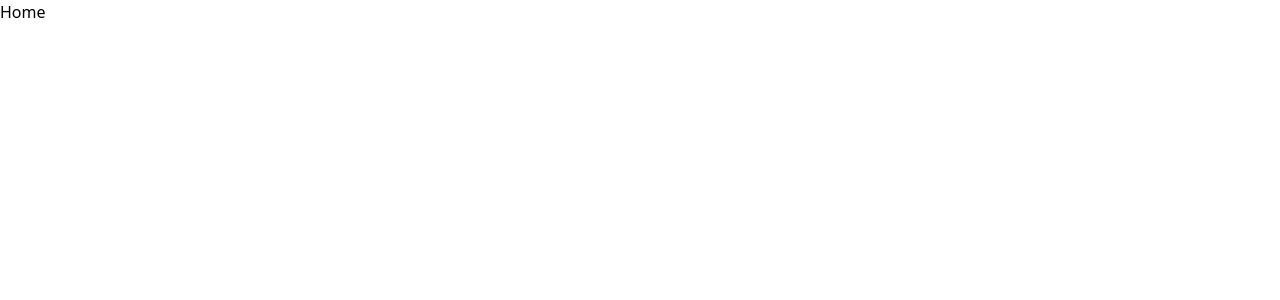
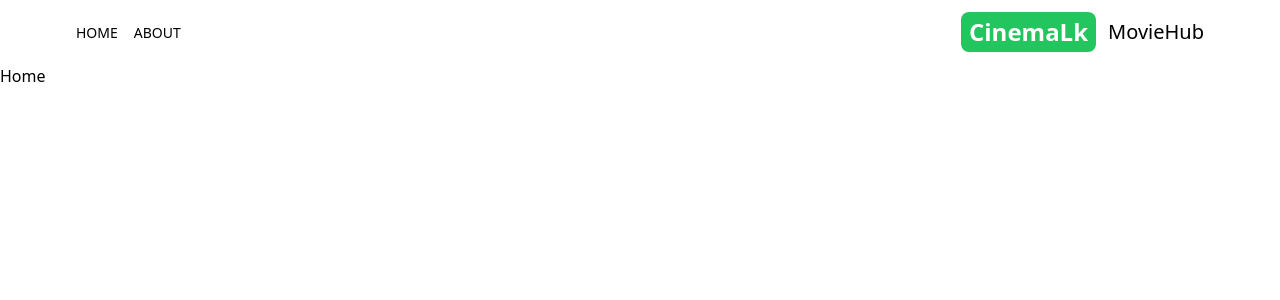
Before and after one commit to ShalukaPiuminda/cinemalk-next, a Next.js app: page / in a window 1280 px wide. Shown: the top 300 px of the page. Built offline with nearby package versions, Linux system fonts and the light colour scheme.

Commit message:
add header section

```diff
--- a/src/app/layout.js
+++ b/src/app/layout.js
@@ -1,5 +1,6 @@
 import { Geist, Geist_Mono } from "next/font/google";
 import "./globals.css";
+import Header from "@/components/Header";
 
 const geistSans = Geist({
   variable: "--font-geist-sans",
@@ -22,6 +23,7 @@ export default function RootLayout({ children }) {
       <body
         className={`${geistSans.variable} ${geistMono.variable} antialiased`}
       >
+   <Header/>
         {children}
       </body>
     </html>
--- /dev/null
+++ b/src/components/Header.jsx
@@ -0,0 +1,20 @@
+import React from 'react';
+import MenuItem from './MenuItem';
+import { AiFillHome } from 'react-icons/ai';
+import { BsFillInfoCircleFill } from 'react-icons/bs'; // Corrected import path
+import Link from 'next/link';
+
+export default function Header() {
+  return (
+    <div className='flex justify-between items-center p-3 max-w-6xl mx-auto'>
+      <div className="flex gap-4 ">
+        <MenuItem title="home" address="/" Icon={AiFillHome} />
+        <MenuItem title="about" address="/about" Icon={BsFillInfoCircleFill} />
+      </div>
+      <Link href={"/"} className="flex gap-3 items-center">
+        <span className='text-2xl font-bold bg-green-500 text-white py-1 px-2 rounded-lg '>CinemaLk</span>
+        <span className='text-xl hidden sm:inline'>MovieHub</span>
+      </Link>
+    </div>
+  );
+}
--- /dev/null
+++ b/src/components/MenuItem.jsx
@@ -0,0 +1,13 @@
+import Link from 'next/link';
+import React from 'react';
+
+export default function MenuItem({ title, address, Icon }) {
+  return (
+    <div>
+      <Link href={address} className='hover:text-amber-200'>
+          <Icon className='text-2xl sm:hidden'/>
+          <p className='uppercase hidden sm:inline text-sm '>{title}</p>
+      </Link>
+    </div>
+  );
+}
```
Also changed, not shown: package.json (+5 -4 lines), 1 other file (tests, documents, lock files or other folders).
